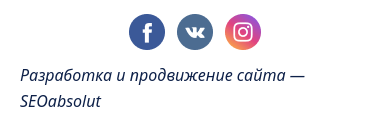
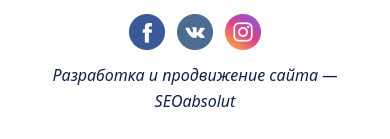
Before and after one commit to lazizdevv/reactjs-homework-4, a React (Vite) app: page / in a window 390 px wide. Shown: the part 2707-2846 px from the top of the page. Built offline with nearby package versions, Linux system fonts and the light colour scheme; a web font is replaced by a local one.

Commit message:
branch to main

```diff
--- a/src/components/footer/footer.jsx
+++ b/src/components/footer/footer.jsx
@@ -7,7 +7,7 @@ export const Footer = () =>{
             <div className="flex justify-center md:justify-between align-middle flex-wrap gap-3 py-7 border-t">
                 <div className=""><h1 className="text-primary italic text-base font-normal leading-relaxed tracking-normal text-left">2016–2021 © ООО «ПД Реснота»</h1></div>
                 <div className="cursor-pointer"><img src={icons} alt="" /></div>
-                <div className=""><h1 className="text-primary italic text-base font-normal leading-relaxed tracking-normal text-left">Разработка и продвижение сайта — SEOabsolut</h1></div>
+                <div className=""><h1 className="text-primary italic text-base font-normal leading-relaxed tracking-normal text-center lg:text-left">Разработка и продвижение сайта — SEOabsolut</h1></div>
             </div>
         </div>
         </>
```
